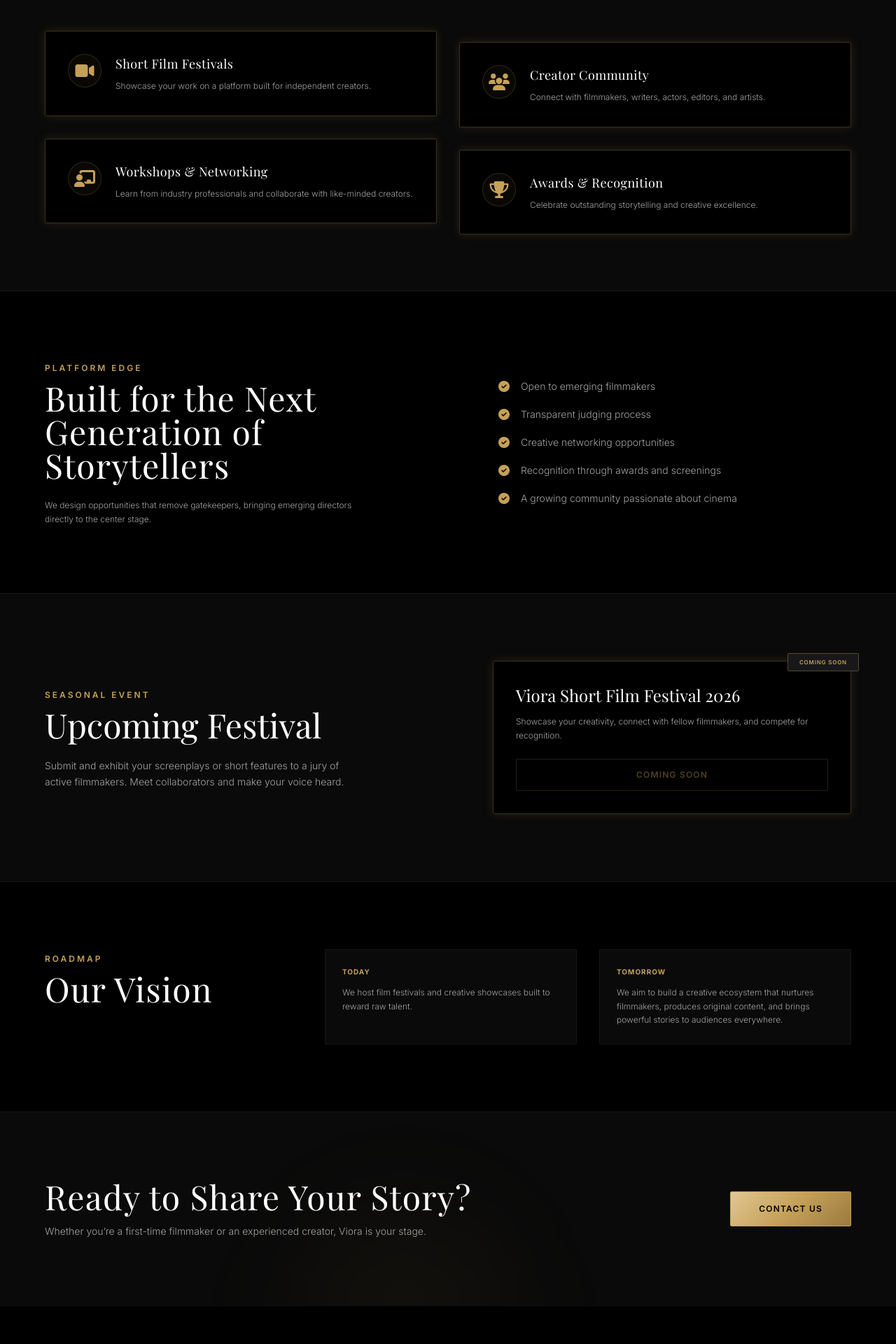
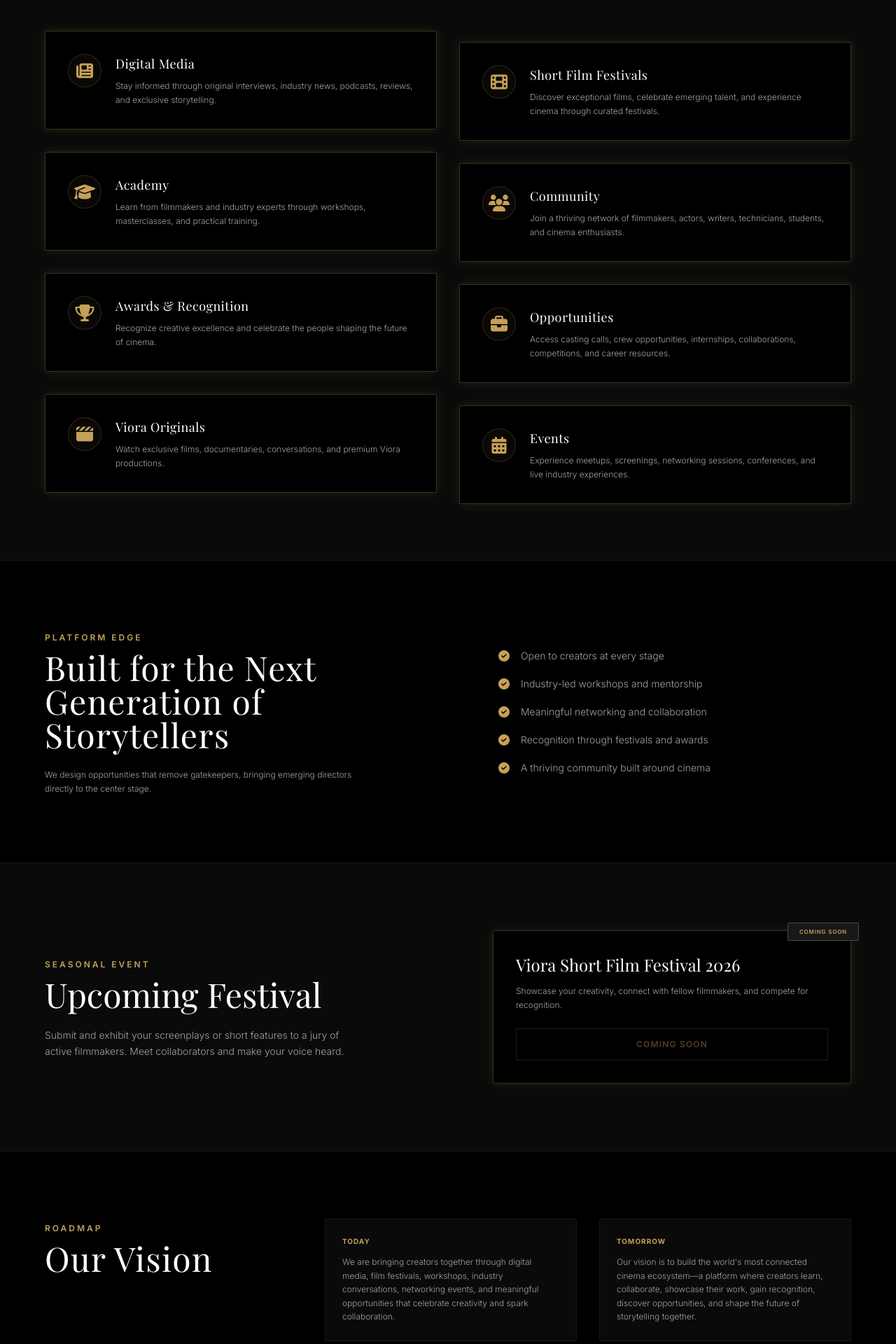
Before and after one commit to vioradigitalmedia/web, a React (Vite) app: page / in a window 1280 px wide. Shown: the part 1400-3320 px from the top of the page at 70% size. Built offline with nearby package versions, Linux system fonts and the light colour scheme; a web font is replaced by a local one.

Commit message:
refactor: update brand messaging, revise service offerings, and add a Privacy Policy screen

```diff
--- a/src/App.tsx
+++ b/src/App.tsx
@@ -4,6 +4,7 @@
 import HomeScreen from './screens/HomeScreen';
 import AboutScreen from './screens/AboutScreen';
 import ContactScreen from './screens/ContactScreen';
+import PrivacyPolicyScreen from './screens/PrivacyPolicyScreen';
 import ScrollToTop from './components/ScrollToTop';
 
 function App() {
@@ -21,6 +22,7 @@
               <Route path="/" element={<HomeScreen />} />
               <Route path="/aboutus" element={<AboutScreen />} />
               <Route path="/contact" element={<ContactScreen />} />
+              <Route path="/privacy-policy" element={<PrivacyPolicyScreen />} />
               <Route path="*" element={<HomeScreen />} />
             </Routes>
         </main>
--- a/src/components/Footer.tsx
+++ b/src/components/Footer.tsx
@@ -166,7 +166,7 @@
             &copy; {currentYear} Viora. All rights reserved.
           </p>
           <div className="flex flex-wrap justify-center gap-6">
-            <a href="#privacy" className="hover:text-secondary transition-colors duration-200">Privacy Policy</a>
+            <Link to="/privacy-policy" className="hover:text-secondary transition-colors duration-200">Privacy Policy</Link>
             <a href="#terms" className="hover:text-secondary transition-colors duration-200">Terms & Conditions</a>
             <a href="#cookies" className="hover:text-secondary transition-colors duration-200">Cookie Policy</a>
           </div>
--- a/src/screens/AboutScreen.tsx
+++ b/src/screens/AboutScreen.tsx
@@ -11,83 +11,36 @@
 
   const activities = [
     {
-      title: 'Short Film Festivals',
-      icon: (
-        <svg className="h-5 w-5 text-secondary" fill="none" viewBox="0 0 24 24" stroke="currentColor">
-          {/* Vintage Video Camera */}
-          <rect x="2" y="7" width="11" height="9" rx="1" strokeWidth={1.5} />
-          <circle cx="5" cy="4.5" r="2" strokeWidth={1.5} />
-          <circle cx="10" cy="4.5" r="2" strokeWidth={1.5} />
-          <path d="M13 10.5l5-3.5v9l-5-3.5" strokeWidth={1.5} strokeLinecap="round" strokeLinejoin="round" />
-        </svg>
-      )
+      title: 'Digital Media',
+      icon: <i className="fa-solid fa-newspaper text-secondary text-lg"></i>
     },
     {
-      title: 'Film Competitions',
-      icon: (
-        <svg className="h-5 w-5 text-secondary" fill="none" viewBox="0 0 24 24" stroke="currentColor">
-          {/* Cinematic Clapboard */}
-          <rect x="3" y="9" width="18" height="11" rx="1.5" strokeWidth={1.5} />
-          <path d="M3 9l18-3" strokeWidth={1.5} strokeLinecap="round" />
-          <path d="M6 8.5L8 6.5M11 7.5l2-2M16 6.5l2-2" strokeWidth={1.5} strokeLinecap="round" />
-        </svg>
-      )
+      title: 'Short Film Festivals',
+      icon: <i className="fa-solid fa-film text-secondary text-lg"></i>
     },
     {
-      title: 'Creator Community',
-      icon: (
-        <svg className="h-5 w-5 text-secondary" fill="none" viewBox="0 0 24 24" stroke="currentColor">
-          {/* Film Strip */}
-          <rect x="4" y="3" width="16" height="18" rx="2" strokeWidth={1.5} />
-          <path d="M7 5v.01M7 9v.01M7 13v.01M7 17v.01" strokeWidth={2} strokeLinecap="round" />
-          <path d="M17 5v.01M17 9v.01M17 13v.01M17 17v.01" strokeWidth={2} strokeLinecap="round" />
-          <path d="M10 3v18M14 3v18" strokeWidth={1} strokeDasharray="2 2" />
-        </svg>
-      )
+      title: 'Academy',
+      icon: <i className="fa-solid fa-graduation-cap text-secondary text-lg"></i>
     },
     {
-      title: 'Workshops & Networking',
-      icon: (
-        <svg className="h-5 w-5 text-secondary" fill="none" viewBox="0 0 24 24" stroke="currentColor">
-          {/* Spotlight / Studio Light */}
-          <circle cx="12" cy="7" r="4.5" strokeWidth={1.5} />
-          <path d="M12 11.5v6.5M7 21h10M12 18l-3.5 3M12 18l3.5 3" strokeWidth={1.5} strokeLinecap="round" strokeLinejoin="round" />
-          <path d="M6 7.5L5 6M18 7.5l1-1.5" strokeWidth={1.5} strokeLinecap="round" />
-        </svg>
-      )
+      title: 'Community',
+      icon: <i className="fa-solid fa-users text-secondary text-lg"></i>
     },
     {
-      title: 'Film Screenings',
-      icon: (
-        <svg className="h-5 w-5 text-secondary" fill="none" viewBox="0 0 24 24" stroke="currentColor">
-          {/* Theater Curtain / Stage Screen */}
-          <path d="M3 4h18v16H3V4z" strokeWidth={1.5} strokeLinecap="round" />
-          <path d="M3 4c3.5 3.5 2 11 0 16" strokeWidth={1.5} strokeLinecap="round" />
-          <path d="M21 4c-3.5 3.5-2 11 0 16" strokeWidth={1.5} strokeLinecap="round" />
-          <path d="M2 17.5h20" strokeWidth={1.5} strokeLinecap="round" />
-        </svg>
-      )
+      title: 'Awards & Recognition',
+      icon: <i className="fa-solid fa-trophy text-secondary text-lg"></i>
     },
     {
-      title: 'Industry Collaborations',
-      icon: (
-        <svg className="h-5 w-5 text-secondary" fill="none" viewBox="0 0 24 24" stroke="currentColor">
-          {/* Director Megaphone */}
-          <path d="M3 17.5l3-3h4l5.5 4.5V5l-5.5 4.5h-4l-3-3v11z" strokeWidth={1.5} strokeLinecap="round" strokeLinejoin="round" />
-          <path d="M19 8c1.5 1.5 1.5 6.5 0 8" strokeWidth={1.5} strokeLinecap="round" />
-        </svg>
-      )
+      title: 'Opportunities',
+      icon: <i className="fa-solid fa-briefcase text-secondary text-lg"></i>
     },
     {
-      title: 'Viora Originals (coming in the future)',
-      icon: (
-        <svg className="h-5 w-5 text-secondary" fill="none" viewBox="0 0 24 24" stroke="currentColor">
-          {/* Cinema Ticket */}
-          <rect x="3" y="6" width="18" height="12" rx="2" strokeWidth={1.5} />
-          <path d="M3 12c1.2 0 1.2-2 0-2M21 12c-1.2 0-1.2-2 0-2" strokeWidth={1.5} strokeLinejoin="round" />
-          <path d="M8 9h8M8 13h5" strokeWidth={1.5} strokeLinecap="round" />
-        </svg>
-      )
+      title: 'Viora Originals',
+      icon: <i className="fa-solid fa-clapperboard text-secondary text-lg"></i>
+    },
+    {
+      title: 'Events',
+      icon: <i className="fa-solid fa-calendar-days text-secondary text-lg"></i>
     }
   ];
 
@@ -418,8 +371,9 @@
             </p>
 
             <p className="text-sm md:text-base text-accent-muted font-light leading-relaxed tracking-wide">
-              Viora is a creative media platform dedicated to discovering, celebrating, and empowering storytellers.
-              We believe every great filmmaker deserves a stage, and every meaningful story deserves an audience.
+              Viora is a premium cinema ecosystem dedicated to bringing together creators, industry professionals, and audiences under one unified platform. Through digital media, film festivals, workshops, networking, awards, original content, and creative collaborations, we create meaningful opportunities that inspire growth, celebrate excellence, and strengthen the creative community.
+              Built on the values of innovation, integrity, and artistic excellence, Viora is committed to supporting storytellers at every stage of their journey. Our mission is to foster a trusted ecosystem where talent is discovered, ideas become collaborations, and every voice in cinema has the opportunity to thrive.
+
             </p>
           </div>
 
@@ -440,19 +394,19 @@
           </p>
 
           <p>
-            Viora was founded to create opportunities for emerging creators through short film festivals,
-            creative collaborations, and a growing community that celebrates independent cinema. We want to
-            bridge the gap between aspiring filmmakers and the audiences, mentors, and opportunities they need to grow.
+            Viora was founded with a clear vision: to create a platform that brings every aspect of cinema together under one ecosystem. We recognized that while the industry is filled with exceptional talent and countless opportunities, they often exist in separate spaces. Creators seek guidance, professionals seek meaningful collaborations, emerging voices seek recognition, and audiences seek authentic stories. Viora was established to bridge these gaps and create a connected environment where everyone can learn, collaborate, grow, and contribute to the future of cinema.
+            Our journey is driven by a long-term commitment to supporting the creative community through digital media, film festivals, workshops, industry conversations, networking initiatives, awards, and original content. Every initiative we undertake is designed with purpose—to create opportunities, encourage collaboration, celebrate excellence, and make the world of cinema more accessible to aspiring and established creators alike.
+            We believe lasting impact is built through trust, consistency, and meaningful relationships. As Viora continues to grow, our mission remains unchanged: to build a platform where creators are empowered, talent is recognized, and the entire cinema community can come together to shape the future of storytelling.
           </p>
 
           <div className="grid grid-cols-1 md:grid-cols-2 gap-6 pt-6">
             <div className="p-6 border border-secondary/20 bg-primary-light rounded-sm">
               <span className="text-xs tracking-widest text-secondary uppercase font-bold block mb-2">Today</span>
-              <p className="text-sm text-white">We organize film festivals.</p>
+              <p className="text-sm text-white">We are bringing creators together through digital media, film festivals, workshops, industry conversations, networking events, and meaningful opportunities that celebrate creativity and spark collaboration.</p>
             </div>
             <div className="p-6 border border-secondary/20 bg-primary-light rounded-sm">
               <span className="text-xs tracking-widest text-secondary uppercase font-bold block mb-2">Tomorrow</span>
-              <p className="text-sm text-white">We aim to build a creative ecosystem where stories are developed, produced, and shared with the world.</p>
+              <p className="text-sm text-white">Our vision is to build the world's most connected cinema ecosystem—a platform where creators learn, collaborate, showcase their work, gain recognition, discover opportunities, and shape the future of storytelling together.</p>
             </div>
           </div>
         </div>
@@ -501,9 +455,7 @@
           <span className="text-xs tracking-[0.25em] text-secondary uppercase font-semibold block mb-4">Focus</span>
           <h3 className="font-serif text-2xl md:text-3xl text-white mb-4">Our Mission</h3>
           <p className="text-xs md:text-sm text-accent-muted font-light leading-relaxed">
-            To empower the next generation of filmmakers by providing platforms to showcase their work,
-            connect with audiences, and transform creative ideas into impactful stories.
-          </p>
+            Our mission is to build a thriving cinema ecosystem where creativity meets opportunity. We are committed to empowering storytellers by connecting creators, industry professionals, and audiences through meaningful experiences, education, collaboration, recognition, and innovative digital media. By fostering a culture of excellence, inclusivity, and integrity, Viora aims to inspire the next generation of creators while shaping the future of cinema.</p>
         </div>
 
         <div className="p-8 border border-white/5 bg-primary-light hover:border-secondary/35 transition-colors duration-500 rounded-sm relative group">
@@ -511,9 +463,7 @@
           <span className="text-xs tracking-[0.25em] text-secondary uppercase font-semibold block mb-4">Future</span>
           <h3 className="font-serif text-2xl md:text-3xl text-white mb-4">Our Vision</h3>
           <p className="text-xs md:text-sm text-accent-muted font-light leading-relaxed">
-            To become one of India’s leading independent media platforms, nurturing creators through
-            festivals, production, education, and original storytelling that inspires audiences worldwide.
-          </p>
+            Our vision is to build one of the world's most trusted and influential cinema ecosystems, where creativity, collaboration, and opportunity come together. We aspire to create a future where every storyteller has access to the platform, knowledge, recognition, and community they need to inspire audiences and shape the future of cinema.</p>
         </div>
       </section>
 
@@ -525,7 +475,7 @@
             <h2 className="font-serif text-3xl md:text-5xl text-white mt-2">What We Do</h2>
           </div>
 
-          <div className="grid grid-cols-1 sm:grid-cols-2 lg:grid-cols-3 gap-6 max-w-5xl mx-auto">
+          <div className="grid grid-cols-1 sm:grid-cols-2 lg:grid-cols-4 gap-6 max-w-6xl mx-auto">
             {activities.map((item, idx) => (
               <div
                 key={idx}
@@ -579,10 +529,7 @@
         </h2>
 
         <p className="text-xs md:text-sm text-accent-muted leading-relaxed mb-10 max-w-xl mx-auto font-light">
-          Whether you’re a filmmaker, writer, actor, cinematographer, editor, musician,
-          or simply someone who loves cinema, Viora is a place to create, collaborate, and celebrate stories.
-        </p>
-
+          Be part of a community that's shaping the future of cinema—where creativity connects, opportunities grow, and every story matters.</p>
         <div className="font-serif text-2xl md:text-3xl text-gold-gradient font-bold tracking-wide">
           Welcome to Viora.
         </div>
--- a/src/screens/HomeScreen.tsx
+++ b/src/screens/HomeScreen.tsx
@@ -3,33 +3,53 @@
 export default function HomeScreen() {
   const whatWeDo = [
     {
-      title: 'Short Film Festivals',
-      desc: 'Showcase your work on a platform built for independent creators.',
-      icon: <i className="fa-solid fa-video text-secondary text-2xl"></i>
+      title: 'Digital Media',
+      desc: 'Stay informed through original interviews, industry news, podcasts, reviews, and exclusive storytelling.',
+      icon: <i className="fa-solid fa-newspaper text-secondary text-2xl"></i>
     },
     {
-      title: 'Creator Community',
-      desc: 'Connect with filmmakers, writers, actors, editors, and artists.',
+      title: 'Short Film Festivals',
+      desc: 'Discover exceptional films, celebrate emerging talent, and experience cinema through curated festivals.',
+      icon: <i className="fa-solid fa-film text-secondary text-2xl"></i>
+    },
+    {
+      title: 'Academy',
+      desc: 'Learn from filmmakers and industry experts through workshops, masterclasses, and practical training.',
+      icon: <i className="fa-solid fa-graduation-cap text-secondary text-2xl"></i>
+    },
+    {
+      title: 'Community',
+      desc: 'Join a thriving network of filmmakers, actors, writers, technicians, students, and cinema enthusiasts.',
       icon: <i className="fa-solid fa-users text-secondary text-2xl"></i>
     },
     {
-      title: 'Workshops & Networking',
-      desc: 'Learn from industry professionals and collaborate with like-minded creators.',
-      icon: <i className="fa-solid fa-chalkboard-user text-secondary text-2xl"></i>
+      title: 'Awards & Recognition',
+      desc: 'Recognize creative excellence and celebrate the people shaping the future of cinema.',
+      icon: <i className="fa-solid fa-trophy text-secondary text-2xl"></i>
     },
     {
-      title: 'Awards & Recognition',
-      desc: 'Celebrate outstanding storytelling and creative excellence.',
-      icon: <i className="fa-solid fa-trophy text-secondary text-2xl"></i>
+      title: 'Opportunities',
+      desc: 'Access casting calls, crew opportunities, internships, collaborations, competitions, and career resources.',
+      icon: <i className="fa-solid fa-briefcase text-secondary text-2xl"></i>
+    },
+    {
+      title: 'Viora Originals',
+      desc: 'Watch exclusive films, documentaries, conversations, and premium Viora productions.',
+      icon: <i className="fa-solid fa-clapperboard text-secondary text-2xl"></i>
+    },
+    {
+      title: 'Events',
+      desc: 'Experience meetups, screenings, networking sessions, conferences, and live industry experiences.',
+      icon: <i className="fa-solid fa-calendar-days text-secondary text-2xl"></i>
     }
   ];
 
   const whyViora = [
-    'Open to emerging filmmakers',
-    'Transparent judging process',
-    'Creative networking opportunities',
-    'Recognition through awards and screenings',
-    'A growing community passionate about cinema'
+    'Open to creators at every stage',
+    'Industry-led workshops and mentorship',
+    'Meaningful networking and collaboration',
+    'Recognition through festivals and awards',
+    'A thriving community built around cinema'
   ];
 
   return (
@@ -167,8 +187,7 @@
           </div>
           <div className="md:col-span-7 text-left md:pl-8 border-l-0 md:border-l border-secondary/20 pl-0 md:pl-8 mt-4 md:mt-0">
             <p className="text-sm md:text-base text-accent-muted font-light leading-relaxed tracking-wide">
-              At Viora, we believe every filmmaker deserves an audience. Our festivals bring together storytellers, creators, and cinema lovers to celebrate original films and emerging talent.
-            </p>
+              Cinema has never been built by one person. It is shaped by storytellers, dreamers, technicians, artists, innovators, and audiences who come together to create something greater than themselves. Viora exists to unite these voices under one platform—where ideas become collaborations, talent finds opportunity, and every contribution moves cinema forward.            </p>
           </div>
         </div>
       </section>
@@ -286,45 +305,14 @@
             <div className="p-6 border border-white/5 bg-primary-light hover:border-secondary/20 transition-all duration-300 rounded-sm">
               <span className="text-[10px] tracking-widest text-secondary font-bold uppercase block mb-3">Today</span>
               <p className="text-xs text-accent-muted font-light leading-relaxed">
-                We host film festivals and creative showcases built to reward raw talent.
-              </p>
+                We are bringing creators together through digital media, film festivals, workshops, industry conversations, networking events, and meaningful opportunities that celebrate creativity and spark collaboration.              </p>
             </div>
 
             <div className="p-6 border border-white/5 bg-primary-light hover:border-secondary/20 transition-all duration-300 rounded-sm">
               <span className="text-[10px] tracking-widest text-secondary font-bold uppercase block mb-3">Tomorrow</span>
               <p className="text-xs text-accent-muted font-light leading-relaxed">
-                We aim to build a creative ecosystem that nurtures filmmakers, produces original content, and brings powerful stories to audiences everywhere.
-              </p>
+                Our vision is to build the world's most connected cinema ecosystem—a platform where creators learn, collaborate, showcase their work, gain recognition, discover opportunities, and shape the future of storytelling together.              </p>
             </div>
-          </div>
-
-        </div>
-      </section>
-
-      {/* Call to Action - Left text / Right Button */}
-      <section className="bg-primary-light border-t border-white/5 py-24 px-6 md:px-16 relative overflow-hidden">
-        <div className="absolute top-1/2 left-1/3 w-[300px] h-[300px] bg-secondary/5 rounded-full blur-[80px] pointer-events-none" />
-
-        <div className="max-w-7xl mx-auto grid grid-cols-1 lg:grid-cols-12 gap-10 items-center">
-
-          {/* Left Text */}
-          <div className="lg:col-span-8 text-left">
-            <h2 className="font-serif text-3xl md:text-5xl text-white tracking-wide mb-4">
-              Ready to Share Your Story?
-            </h2>
-            <p className="text-xs md:text-sm text-accent-muted font-light leading-relaxed max-w-xl">
-              Whether you’re a first-time filmmaker or an experienced creator, Viora is your stage.
-            </p>
-          </div>
-
-          {/* Right Button */}
-          <div className="lg:col-span-4 flex lg:justify-end">
-            <Link
-              to="/contact"
-              className="w-full sm:w-auto px-10 py-4 bg-gold-gradient hover:bg-none hover:bg-secondary text-black font-semibold text-xs tracking-widest uppercase transition-all duration-300 rounded-sm hover:shadow-[0_0_15px_rgba(197,160,89,0.4)] border border-secondary text-center inline-block"
-            >
-              Contact Us
-            </Link>
           </div>
 
         </div>
```
Also changed, not shown: src/screens/PrivacyPolicyScreen.tsx (added, +88 -0 lines). Lines whose indentation alone changed are shown as unchanged.
